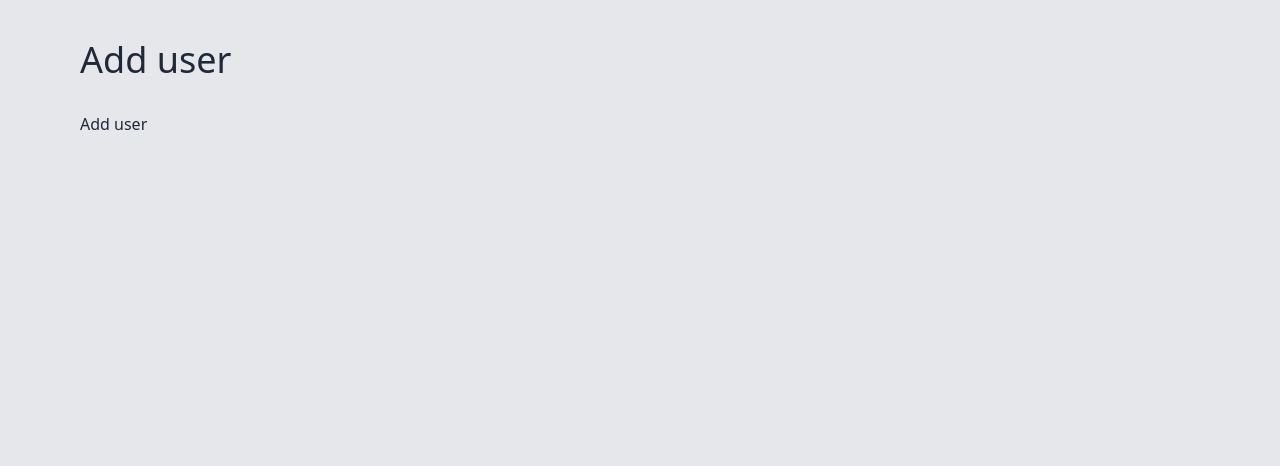
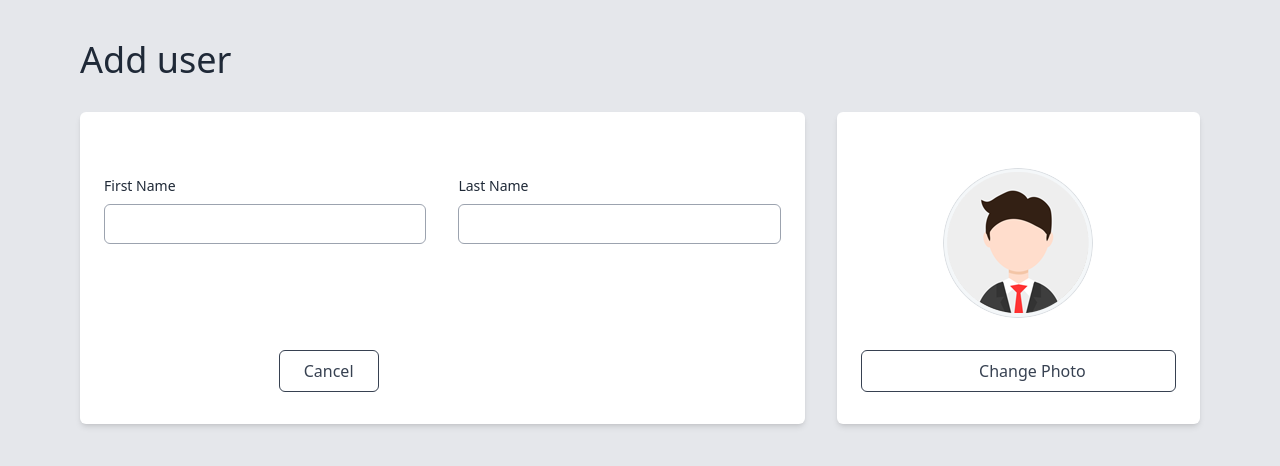
Before and after one commit to brzezinskimarcin/users-management-app, a Vue app: page /#/users in a window 1280 px wide. Both pictures are taken after typing "Sample" into the empty fields and a click on the button "Add User". Shown: the top 466 px of the page. Built offline with nearby package versions, Linux system fonts and the light colour scheme; no server answers.

Commit message:
feat: implement add user view

```diff
--- a/src/components/app-button.vue
+++ b/src/components/app-button.vue
@@ -3,8 +3,8 @@ import { computed } from 'vue';
 
 const props = defineProps<{
   variant: 'filled' | 'icon' | 'outlined';
-  color: 'gray-300' | 'gray-500' | 'primary';
-  size: 'big' | 'small';
+  color: 'gray-300' | 'gray-500' | 'gray-700' | 'primary';
+  size: 'big' | 'medium' | 'small';
   rounded?: 'full' | 'small';
 }>();
 
@@ -18,22 +18,26 @@ const colorClassMapping = computed(() => ({
   filled: {
     'gray-300': 'bg-gray-300 text-white',
     'gray-500': 'bg-gray-500 text-white',
+    'gray-700': 'bg-gray-700 text-white',
     'primary': 'bg-primary text-white',
   },
   icon: {
     'gray-300': 'text-gray-300',
     'gray-500': 'text-gray-500',
+    'gray-700': 'bg-gray-700 text-white',
     'primary': 'text-primary',
   },
   outlined: {
     'gray-300': 'border-gray-300',
-    'gray-500': 'border-gray-500',
+    'gray-500': 'border-gray-500 text-gray-500',
+    'gray-700': 'border-gray-700 text-gray-700',
     'primary': 'border-primary',
   },
 })[props.variant]);
 
 const sizeClassMapping = {
   big: 'px-5 py-3',
+  medium: 'px-6 py-2',
   small: 'px-3 py-1.5',
 };
 
@@ -46,7 +50,7 @@ const roundedClassMapping = {
 <template>
   <button
     :class="[
-      'inline-flex items-center',
+      'inline-flex items-center justify-center',
       variantClassMapping[variant],
       colorClassMapping[color],
       sizeClassMapping[size],
--- a/src/components/app-input.vue
+++ b/src/components/app-input.vue
@@ -3,9 +3,10 @@ import { computed } from 'vue';
 
 const props = defineProps<{
   modelValue: string;
-  variant: 'filled';
+  variant: 'filled' | 'outlined';
   placeholder?: string;
   appendIcon?: string;
+  label?: string;
 }>();
 
 const emit = defineEmits<{
@@ -23,10 +24,13 @@ const inputModel = computed({
 
 const variantClassMapping = {
   filled: 'bg-gray-100',
+  outlined: 'border border-gray-400',
 };
 </script>
 
 <template>
+  <div>
+    <label v-if="label" class="block font-medium text-sm pb-2">{{ label }}</label>
     <div :class="['h-10 flex items-center rounded-md overflow-hidden px-3', variantClassMapping[variant]]">
       <input
         v-model="inputModel"
@@ -39,4 +43,5 @@ const variantClassMapping = {
         size="medium"
       />
     </div>
+  </div>
 </template>
--- a/src/i18n/en-gb.json
+++ b/src/i18n/en-gb.json
@@ -5,5 +5,11 @@
   "/users/edit": "Edit user",
   "full-name": "Full Name",
   "action": "Action",
-  "search-for-users": "Search for users..."
+  "search-for-users": "Search for users...",
+  "add-user": "Add User",
+  "first-name": "First Name",
+  "last-name": "Last Name",
+  "update-details": "Update Details",
+  "cancel": "Cancel",
+  "change-photo": "Change Photo"
 }
--- a/src/types/api.ts
+++ b/src/types/api.ts
@@ -1,6 +1,5 @@
 export interface User {
   id: number;
-  email: string;
   first_name: string;
   last_name: string;
   avatar: string;
@@ -11,3 +10,5 @@ export interface GetUsersResponse {
   total_pages: number;
   data: User[];
 }
+
+export type UserForm = Omit<User, 'id'>;
--- /dev/null
+++ b/src/views/users/__components/user-form.vue
@@ -0,0 +1,74 @@
+<script setup lang="ts">
+import { ref } from 'vue';
+import { useRouter } from 'vue-router';
+import { useI18n } from 'vue-i18n';
+import type { UserForm } from '@/types/api';
+
+const router = useRouter();
+const { t } = useI18n();
+const form = ref<UserForm>({
+  first_name: '',
+  last_name: '',
+  avatar: '',
+});
+
+function handleSubmitClick() {
+  console.log(form.value);
+}
+</script>
+
+<template>
+  <div class="flex gap-8">
+    <app-card class="basis-2/3 flex flex-col items-start">
+      <div class="flex gap-8 py-8 w-full grow">
+        <app-input
+          v-model="form.first_name"
+          :label="t('first-name')"
+          variant="outlined"
+          class="w-full"
+        />
+        <app-input
+          v-model="form.last_name"
+          :label="t('last-name')"
+          variant="outlined"
+          class="w-full"
+        />
+      </div>
+      <div class="flex gap-4">
+        <app-button
+          variant="filled"
+          color="primary"
+          size="medium"
+          rounded="small"
+          @click="handleSubmitClick"
+        >
+          {{ t('update-details') }}
+        </app-button>
+        <app-button
+          variant="outlined"
+          color="gray-700"
+          size="medium"
+          rounded="small"
+          @click="router.back()"
+        >
+          {{ t('cancel') }}
+        </app-button>
+      </div>
+    </app-card>
+    <app-card class="basis-1/3 flex flex-col items-start">
+      <img src="@/assets/avatar-placeholder.png" class="mx-auto pt-6 pb-8">
+      <app-button
+        variant="outlined"
+        color="gray-700"
+        size="medium"
+        rounded="small"
+        class="w-full"
+      >
+        <app-icon size="medium" icon="i-material-symbols-android-camera" />
+        <p class="ml-2">
+          {{ t('change-photo') }}
+        </p>
+      </app-button>
+    </app-card>
+  </div>
+</template>
--- a/src/views/users/add.vue
+++ b/src/views/users/add.vue
@@ -1,6 +1,7 @@
 <script setup lang="ts">
+import UserForm from './__components/user-form.vue';
 </script>
 
 <template>
-  <p>Add user</p>
+  <user-form />
 </template>
--- a/src/views/users/index.vue
+++ b/src/views/users/index.vue
@@ -26,7 +26,7 @@ const router = useRouter();
       >
         <app-icon icon="i-material-symbols-add" size="big" />
         <p class="ml-2 font-medium">
-          Add User
+          {{ t('add-user') }}
         </p>
       </app-button>
     </header>
```
Also changed, not shown: src/assets/avatar-placeholder.png (added). Lines whose indentation alone changed are shown as unchanged.
